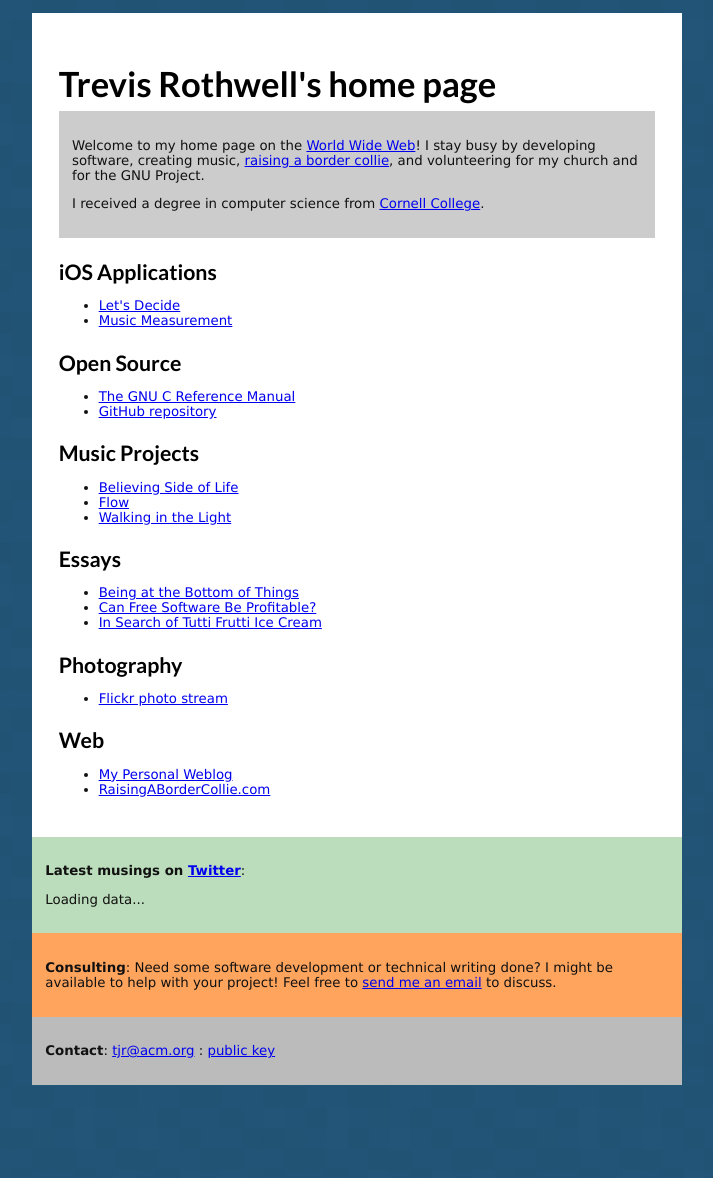
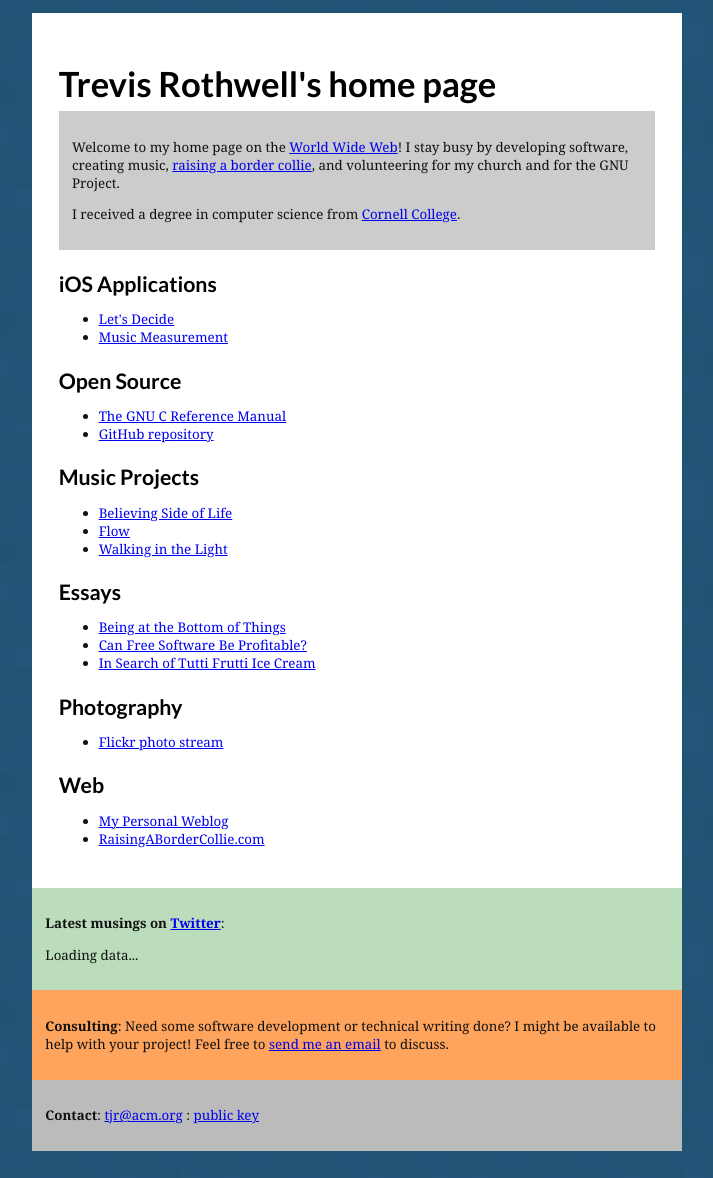
Before and after one commit to tjr/tjr.github.com, a Jekyll site: the page index.html, which Jekyll copies as it is, in a window 1280 px wide. Shown: the whole page, without its empty margins (283-996 px from the left). Built offline with Jekyll 4.4.1, drawn with Linux system fonts in a browser that asks for light colours; some web fonts are replaced; before the commit the page ends 1112 px from its top, so only the background shows below that.

Commit message:
Update css/home.css

```diff
--- a/css/home.css
+++ b/css/home.css
@@ -50,7 +50,7 @@ img.photo { border: 1px solid black; }
 }
 
 /* fonts */
-body {font-family: Verdana; font-size:10pt; color: #111;}
+body {font-family: Georgia, Verdana; font-size:10pt; color: #111;}
 h1, h2, h3, h4, h5 {font-family: "Lato", "Andika", "Trebuchet MS", sans-serif; color: #000; margin-bottom: 0.2em;}
 h1 {font-size: 26pt;}
 h2 {font-size: 20pt;}
```
